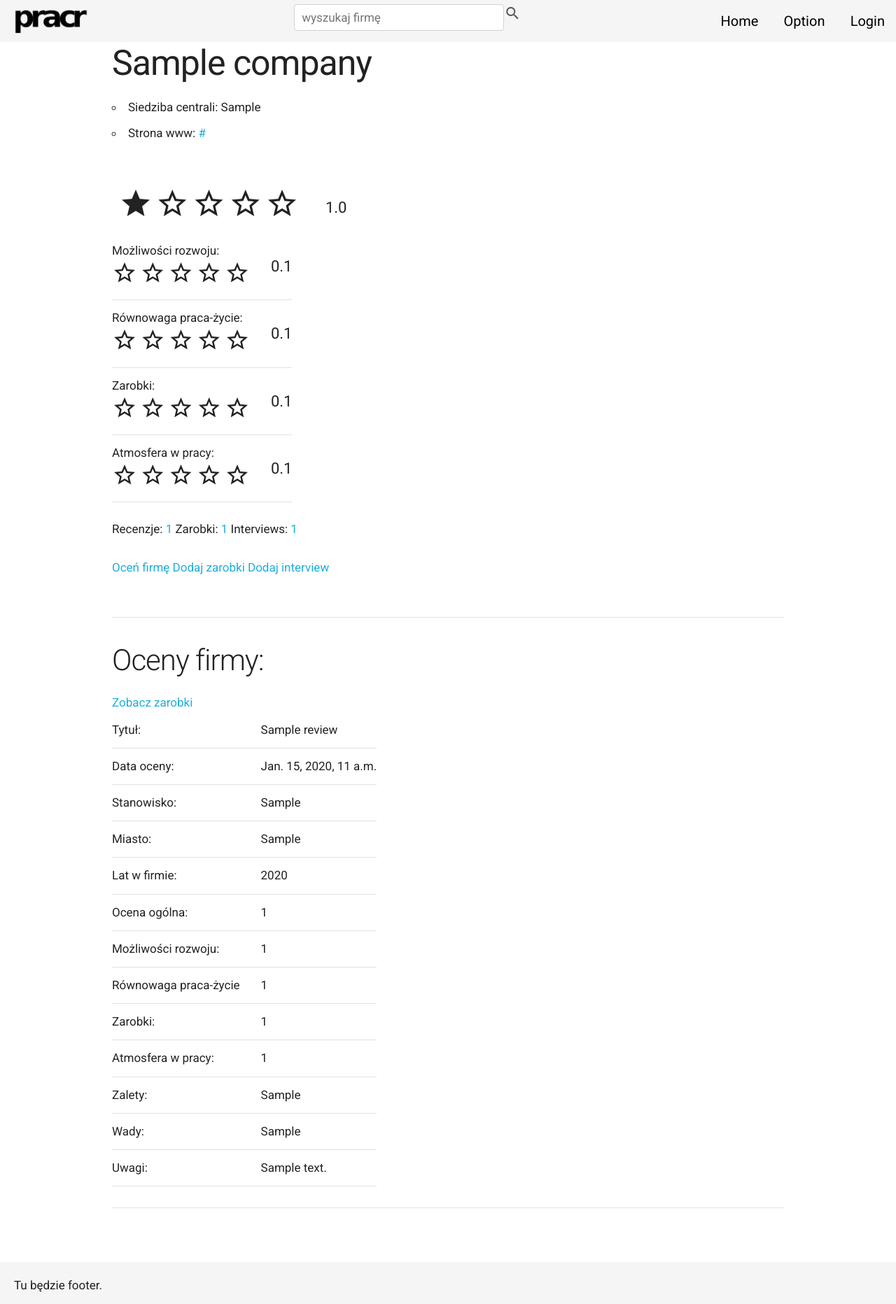
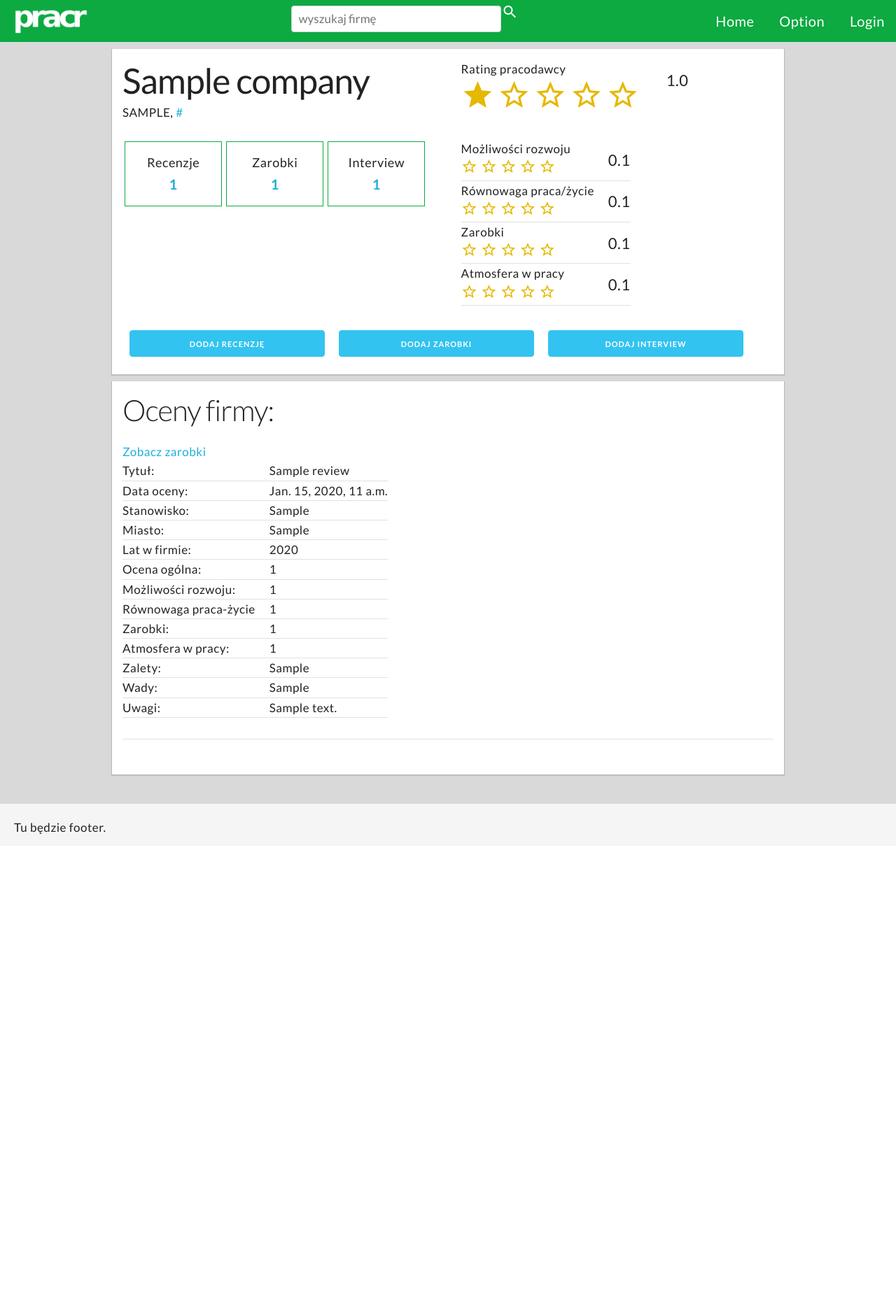
Before and after one commit to t1user/pracor, a Django app: page /company/1/recenzje in a window 1280 px wide. Shown: the whole page at 70% size. After the commit the page ends 1192 px from the top, so only its background shows below. Run offline with Django 3.2, Linux system fonts and the light colour scheme; tables that the repository leaves empty hold one stand-in row (values such as "Sample post").

Commit message:
refactoring and styling

```diff
--- a/reviews/static/css/company_view.css
+++ b/reviews/static/css/company_view.css
@@ -5,17 +5,16 @@
 }
 
 table .stars {
-    font-size: 3.6rem;
+    font-size: 2.4rem;
 }
 
 .right-block {
     padding-top: 1.2rem;
-}
-}
+}}
 
 .overall {
-    padding: 1rem;
     display: inline-flex;
+    #padding: 2rem;
 }
 
 .left-block {
@@ -26,3 +25,74 @@ table .stars {
 .score {
     font-size: 2.2rem;
 }
+
+
+.stars {
+    color: #e6b800;
+}
+
+td {
+    padding: 0;
+    padding-right: 2rem;
+}
+
+h1 {
+    margin-bottom: 0.2rem;
+}
+
+table {
+    #margin-top: 3.5rem;
+    table-layout: fixed;
+
+}
+
+.counter {
+    display: flex;
+    flex-wrap: wrap;
+    justify-content: flex-start;
+
+}
+
+.counter-button {
+    padding: 1.5rem;
+    border: 0.1px solid #0CAA41;
+    text-align: center;
+    margin: 0.3rem;
+    min-width: 24%;
+    font-size: 1.8rem;
+}
+
+
+@media screen and (max-width: 900px) {
+    .stars {
+        font-size: 2.2rem;
+    }
+    .counter-button {
+        font-size: 1.5rem;
+        padding: .8rem;
+    }
+}
+
+.counter-button a {
+    display: block;
+    text-align: center;
+    font-weight: 800;
+    font-size: 2rem;
+    #padding: 1.5rem;
+}
+
+
+.action-buttons {
+    display: flex;
+    flex-wrap: wrap;
+    justify-content: flex-start;
+}
+
+.action-buttons a {
+    width: 30%;
+    min-width: 15rem;
+    margin: 1rem;
+
+
+
+}
--- a/reviews/templates/reviews/company_view.html
+++ b/reviews/templates/reviews/company_view.html
@@ -17,68 +17,60 @@ pracr | {{ company.name }} | Opinie, zarobki, interview
 <div class="container">
     <section>
         <div class="row">
-            <div class="twelve columns">
+            <div class="six columns">
                 <h1>{{ company.name }}</h1>
+                <p>{{ company.headquarters_city | upper }}, <a href="{{ company.website }}">{{ company.website }}</a><p>
             </div>
-        </div>
-        <div class="row">
-            <article class="twelve columns">
-                <ul>
-                    <li>Siedziba centrali: {{ company.headquarters_city }}</li>
-                    <li>Strona www: <a href="{{ company.website }}">{{ company.website }}</a></li>
-                </ul>
-                <br/>
-            </article>
-        </div>
-
-        {% if review or reviews %}
-        <div class="row">
-            <article class="twelve columns">
+            {% if reviews or review %}
+            <article class="six columns">
                     <div class="overall">
                         <div class="left-block">
                             <div>
-                            {% include "reviews/display_stars.html" with stars=overallscore %}
+                                {{ rating_items.overallscore.label }}
+                            </div>
+                            <div>
+                                {% include "reviews/display_stars.html" with stars=rating_items.overallscore %}
                             </div>
                         </div>
                         <div class="right-block score">
-                        {{ scores.overallscore }}
+                            {{ rating_items.overallscore.rating }}
                         </div>
                     </div>
             </article>
+            {% endif %}
         </div>
         <div class="row">
+            <div class="six columns">
+                <article class="counter">
+                    <div class="counter-button">
+                        Recenzje
+                        <a href="{% url 'company_page' company.pk 'recenzje' %}">{{ count.reviews }}</a>
+                    </div>
+                    <div class="counter-button">
+                        Zarobki
+                        <a href="{% url 'company_page' company.pk 'zarobki' %}">{{ count.salaries }}</a>
+                    </div>
+                    <div class="counter-button">
+                        Interview
+                        <a href="{% url 'company_page' company.pk 'interviews' %}">{{ count.interviews }}</a>
+                    </div>
+                </article>
+            </div>
+            {% if review or reviews %}
             <article class="six columns">
                 <table>
+                    {% for item, value in rating_items.items %}
+                    {% if not forloop.first %}
                     <tr>
                         <td>
-                            <div>Możliwości rozwoju:</div>
-                            <div>{% include "reviews/display_stars.html" with stars=advancement %}</div>
+                            <div>{{ value.label }}</div>
+                            <div>{% include "reviews/display_stars.html" with stars=value %}</div>
                         </td>
-                        <td class="score">{{ scores.advancement }}</td>
+                        <td class="score">{{ value.rating }}</td>
                     </tr>
-                    <tr>
-                        <td>
-                            <div>Równowaga praca-życie:</div>
-                            <div>{% include "reviews/display_stars.html" with stars=worklife %}</div>
-                        </td>
-                        <td class="score">{{ scores.worklife }}</td>
-                    </tr>
-                    <tr>
-                        <td>
-                            <div>Zarobki:</div>
-                            <div>{% include "reviews/display_stars.html" with stars=compensation %}</div>
-                        </td>
-                        <td class="score">{{ scores.compensation }}</td>
-                    </tr>
-                    <tr>
-                        <td>
-                            <div>Atmosfera w pracy:</div>
-                            <div>{% include "reviews/display_stars.html" with stars=environment %}</div>
-                        </td>
-                        <td class="score">{{ scores.environment }}</td>
-                    </tr>
+                    {% endif %}
+                    {% endfor %}
                 </table>
-
             </article>
         </div>
         {% else %}
@@ -87,24 +79,14 @@ pracr | {{ company.name }} | Opinie, zarobki, interview
         {% endif %}
     </section>
     <div class="row">
-        <div class="twelve columns">
-            <article>
-                <span>Recenzje: <a href="{% url 'company_page' company.pk 'recenzje' %}">{{ review_count }}</a></span>
-                <span>Zarobki: <a href="{% url 'company_page' company.pk 'zarobki' %}">{{ salary_count }}</a></span>
-                <span>Interviews: <a href="{% url 'company_page' company.pk 'interviews' %}">{{ interview_count }}</a></span>
+        <article class="twelve columns action-buttons">
+                <a href= {% url 'review' company.pk %} class="button button-primary">Dodaj recenzję</a>
+                <a href = {% url 'salary' company.pk %} class="button button-primary">Dodaj zarobki</a>
+                <a href = {% url 'interview' company.pk %} class="button button-primary">Dodaj interview</a>
         </article>
-            <br>
-
-            <article>
-                <a href= {% url 'review' company.pk %}>Oceń firmę</a>
-                <a href = {% url 'salary' company.pk %}>Dodaj zarobki</a>
-                <a href = {% url 'interview' company.pk %}>Dodaj interview</a>
-            </article>
-
-            <br/>
-            <hr/>
     </div>
 </div>
+<div class="container">
     <div class="row">
         <div class="twelve columns">
             <section>
--- a/reviews/views.py
+++ b/reviews/views.py
@@ -49,15 +49,23 @@ class CompanyDetailView(DetailView):
     template_name = 'reviews/company_view.html'
     context_object_name = 'company'
 
+    def count(self, **kwargs):
+        reviews = self.object.get_reviews().count()
+        salaries = self.object.get_salaries().count()
+        interviews = self.object.get_interviews().count()
+        return {'reviews': reviews,
+                'salaries': salaries,
+                'interviews': interviews}
+
     def get_context_data(self, **kwargs):
         context = super().get_context_data(**kwargs)
-        context['review_count'] = self.object.get_reviews().count()
-        context['salary_count'] = self.object.get_salaries().count()
-        context['interview_count'] = self.object.get_interviews().count()
-        context['scores'] =  self.object.get_scores()
+        context['count'] =self.count()
+        scores =  self.object.get_scores()
         #calculate number of full,  half and blank stars for display
-        if context['scores']:
-            for key, value in context['scores'].items():
+        #add rating to context
+        if scores:
+            rating_items = {}
+            for key, value in scores.items():
                 truncated = int(value)
                 half = value - truncated
                 if 0.25 <= half < 0.75:
@@ -68,7 +76,15 @@ class CompanyDetailView(DetailView):
                     truncated += 1
                 full = range(truncated)
                 blank = range(5 - truncated - half)
-                context[key] = {'full': full, 'half': half, 'blank': blank}
+                #add field names to context to allow for looping over rating items
+                label = self.object._meta.get_field(key).verbose_name
+                rating_items[key] = {'rating': value,
+                                     'full': full,
+                                     'half': half,
+                                     'blank': blank,
+                                     'label': label}
+            context['rating_items'] = rating_items
+        print(context)
         if self.kwargs['item']:
             if self.kwargs['item'] == 'recenzje':
                 context['reviews'] = self.object.get_reviews()
--- a/static/css/base.css
+++ b/static/css/base.css
@@ -2,6 +2,7 @@ html {
     position: relative;
     min-height: 100%;
     font-size: 10px;
+    background-color: #d9d9d9;
 }
 
 body {
@@ -9,8 +10,10 @@ body {
     margin-bottom: 6em;
     font-size: 1.7em;
     #line-height: 1.6;
-    font-family: Roboto, Arial, Sans-serif;
-    #letter-spacing: 0.05em;
+    font-family: Lato, Arial, Sans-serif;
+    #font-family: 'Fira Mono' monospace;
+    letter-spacing: 0.03em;
+
 }
 
 a {
@@ -21,10 +24,20 @@ h1 {
     font-weight: 400;
 }
 
+.container {
+    background-color: #f2f2f2;
+    background-color: #ffffff;
+    padding: 1.5rem;
+    margin-top: 1rem;
+    box-shadow: 1rem 1rem 1rem #f2f2f2;
+    box-shadow: 0 1px 1px 1px rgba(127,127,127,0.3);
+}
+
 main {
     #width:  90%;
     #max-width: 96rem;
     #margin: 0 auto;
+
 }
 
 
@@ -43,10 +56,12 @@ footer {
 nav {
     background-color: rgba(255, 255, 255, 0);
     background-color: #f5f5f5;
+    background-color: #0CAA41;
     height: 6rem;
     display: flex;
     justify-content: space-between;
     align-items: center;
+
 }
 
 nav img {
@@ -67,9 +82,11 @@ nav img {
 .submit-button {
     height: 4rem;
     text-align: left;
-    padding: 0;
+    padding: .1rem;
     display: inline-flex;
     border: none;
+    color: white;
+    vertical-align: middle;
 }
 
 .topnav {
@@ -81,7 +98,7 @@ nav a {
     padding: 1.4rem 1.6rem;
     text-decoration: none;
     font-size: 2rem;
-    color: black;
+    color: white;
     text-align: center;
 }
 
@@ -119,7 +136,13 @@ nav a.icon, nav a.glass {
         top: 0;
         right: 0;
     }
-    nav a.glass {
+
+    nav a.icon:hover,
+    nav a.glass:hover {
+        color: white;
+    }
+
+    nav a.glass  {
         display: block;
         position: absolute;
         top: 0;
@@ -143,10 +166,11 @@ nav a.icon, nav a.glass {
     .topnav.responsive {
         display: block;
         position: absolute;
-        top: 5.7rem;
+        top: 6rem;
         right: 0rem;
-        background-color: #f5f5f5;
+        background-color: #d9d9d9;
         padding: 0rem 5rem;
+        z-index: 2;
     }
 
     .topnav.responsive a {
@@ -154,6 +178,7 @@ nav a.icon, nav a.glass {
         display: block;
         text-align: left;
         padding: 2rem;
+        color: black;
      }
 
 }
--- a/templates/base.html
+++ b/templates/base.html
@@ -20,6 +20,7 @@
         <!--     Fonts      -->
         <link rel="stylesheet" type="text/css" href="https://fonts.googleapis.com/css?family=Roboto:300,400,500,700" />
         <link rel="stylesheet" type="text/css" href="https://fonts.googleapis.com/css?family=Lato:300,400,500,700" />
+        <link href="https://fonts.googleapis.com/css?family=Fira+Mono" rel="stylesheet">
 
         <!-- Normalize and Skeleton -->
         <link rel="stylesheet" href="{% static 'css/normalize.css' %}"/>
@@ -36,7 +37,7 @@
     <body>
         <nav>
             <!-- brand logo -->
-            <a href="{% url 'home' %}"><img src="{% static 'pictures/logo_new.png' %}"></a>
+            <a href="{% url 'home' %}"><img src="{% static 'pictures/logo_new_white.png' %}"></a>
             <!-- searchbar  -->
             <div class="search-bar">
                 <form action="{% url 'company_search' '' %}" method="POST">
```
Also changed, not shown: reviews/models.py (+5 -5 lines). Lines whose indentation alone changed are shown as unchanged.
